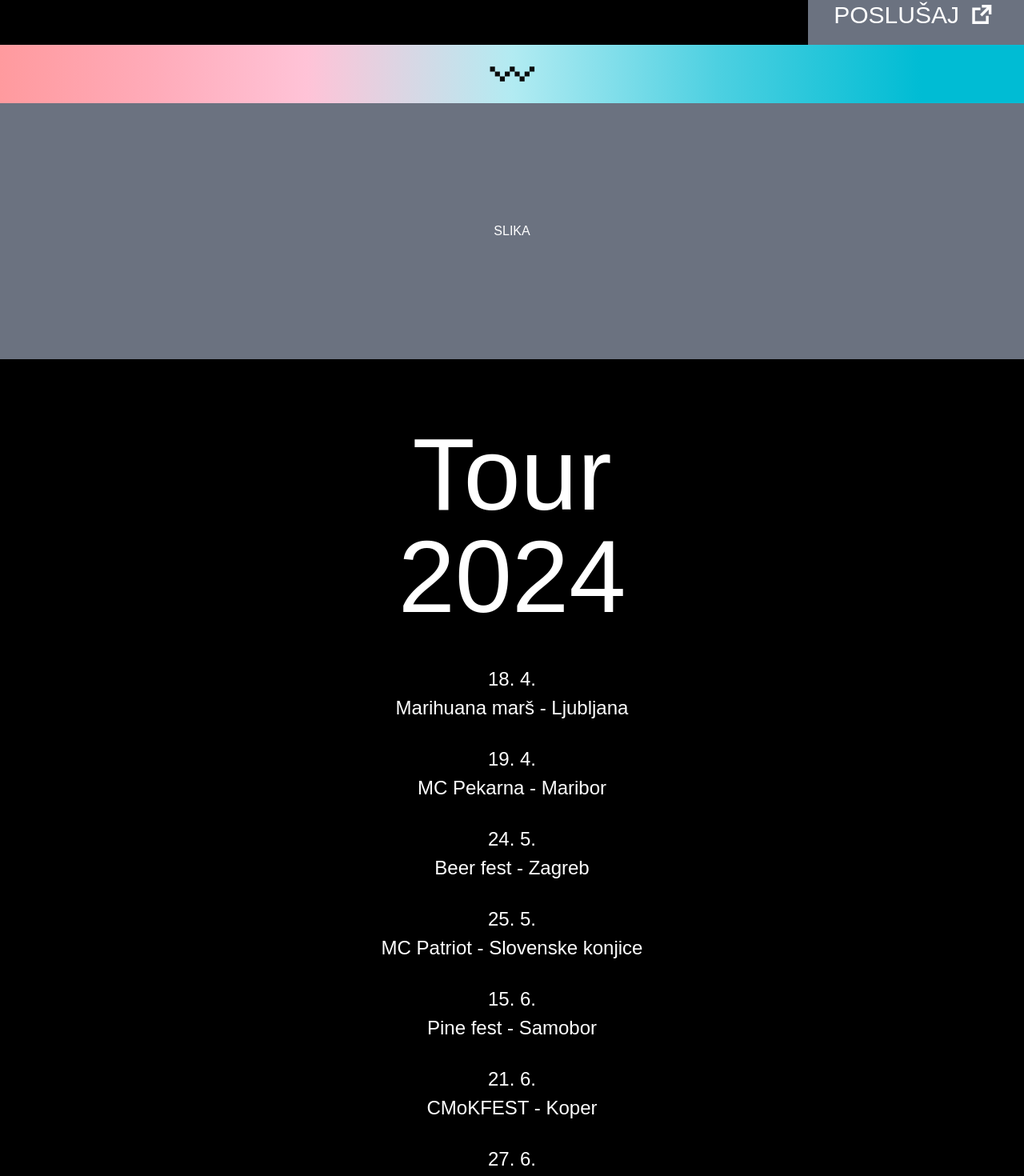
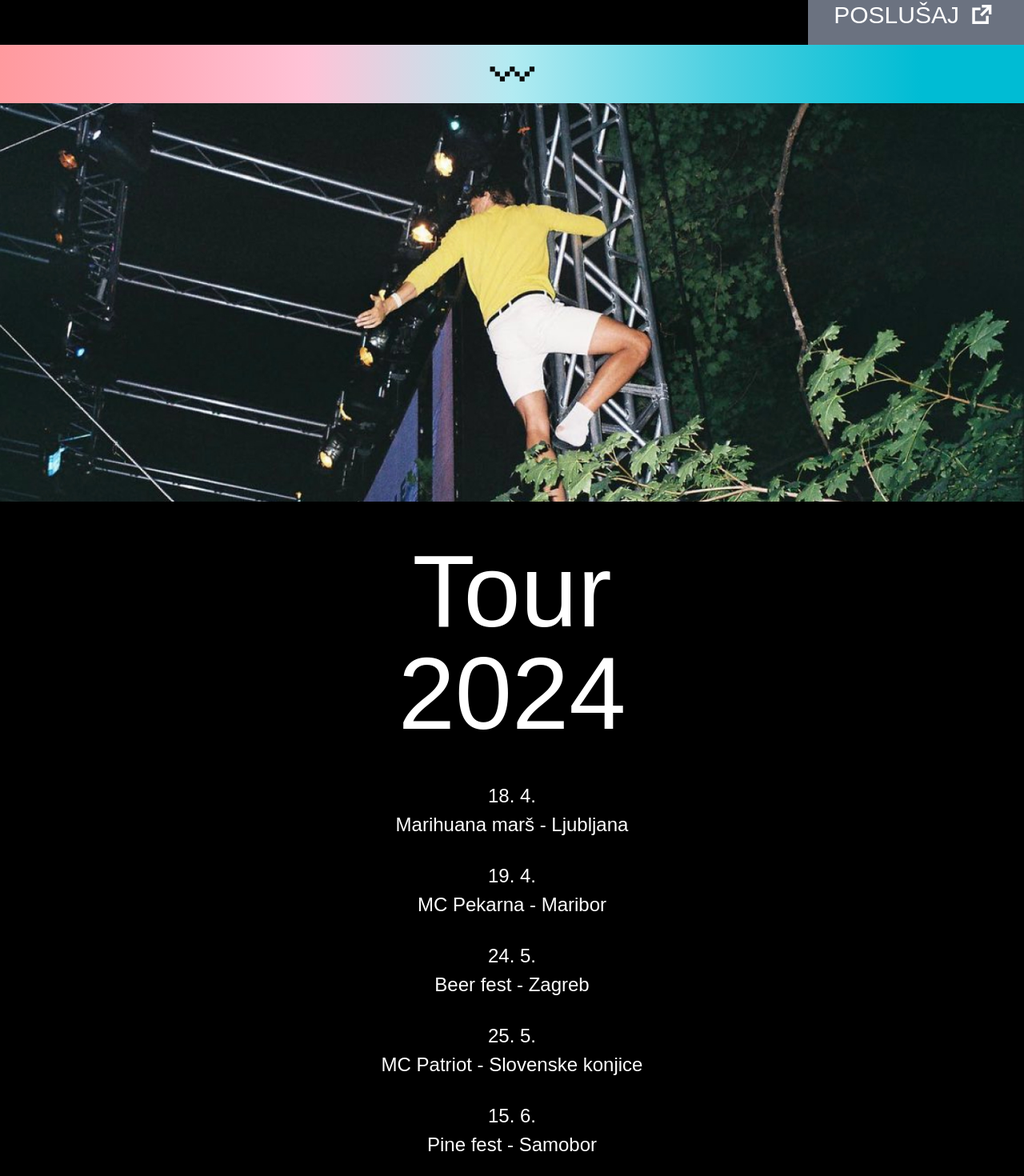
Before and after one commit to oyrad/svemirko, a Next.js app: page / in a window 1280 px wide. Shown: the part 671-2141 px from the top of the page at 80% size. Built offline with nearby package versions, Linux system fonts and the light colour scheme; a web font is replaced by a local one.

Commit message:
add cover photo

```diff
--- a/components/TourDates.tsx
+++ b/components/TourDates.tsx
@@ -1,12 +1,12 @@
 import { Gig, gigs } from "@/data/gigs";
+import marko from "@/public/images/marko.jpg";
+import Image from "next/image";
 
 export default function TourDates() {
   return (
-    <section className="mb-20" id="tourDates">
-      <div className="flex items-center justify-center mb-20 bg-gray-500 h-80">
-        SLIKA
-      </div>
-      <div className="px-8 lg:text-center lg:px-0">
+    <section id="tourDates">
+      <Image src={marko} alt="marko" className="w-full mb-12" />
+      <div className="px-8 pb-20 lg:text-center lg:px-0 tour-gradient">
         <p className="mb-12 text-7xl lg:text-9xl">
           Tour <br /> 2024
         </p>
--- a/styles/globals.css
+++ b/styles/globals.css
@@ -14,6 +14,10 @@
     #26c6da 80%,
     #00bcd4 90%
   );
+}
+
+.tour-gradient {
+  background: linear-gradient(#000, #000, #000, #000040);
 }
 
 .expanded-container {
```
Also changed, not shown: public/images/marko.jpg (added).
